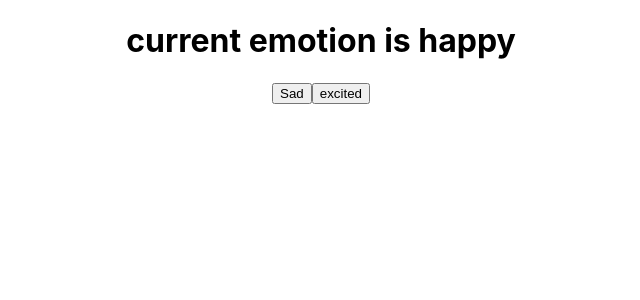
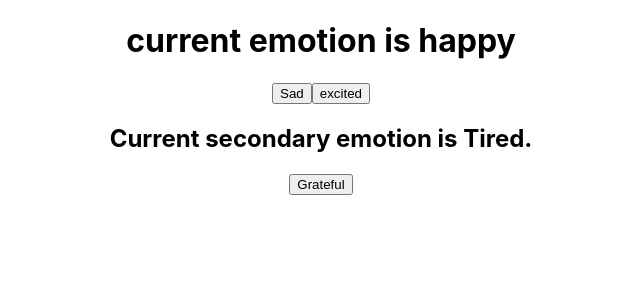
Before and after one commit to manuelesapia/React-Training, a React (Create React App) app in the folder Ch04/04_02/start/react-app/: page / in a window 1280 px wide. Shown: the top 300 px of the page, without its empty margins (319-959 px from the left). Built offline with nearby package versions, Linux system fonts and the light colour scheme.

Commit message:
more stuff

```diff
--- a/Ch04/04_02/start/react-app/src/App.js
+++ b/Ch04/04_02/start/react-app/src/App.js
@@ -4,16 +4,24 @@
 
 function App({library}) {
   const [emotion, setEmotion] = useState("happy");
+  const [secondary, setSecondary] = useState("Tired");
+
     useEffect(() =>{
-      console.log(`its ${emotion} right now`);
+      console.log(`its ${emotion} around here!`);
     }, [emotion]);
 
+
+    useEffect(() => {
+      console.log(`its ${secondary} around here!`);
+    })
 
   return (
     <div className="App">
         <h1>current emotion is {emotion}</h1>
          <button onClick={() => setEmotion("sad")}>Sad</button>
          <button onClick={() => setEmotion("excited")}>excited</button>
+         <h2>Current secondary emotion is {secondary}.</h2>
+         <button onClick={() => setSecondary("Grateful")}>Grateful</button>
 
     </div>
   );
```
